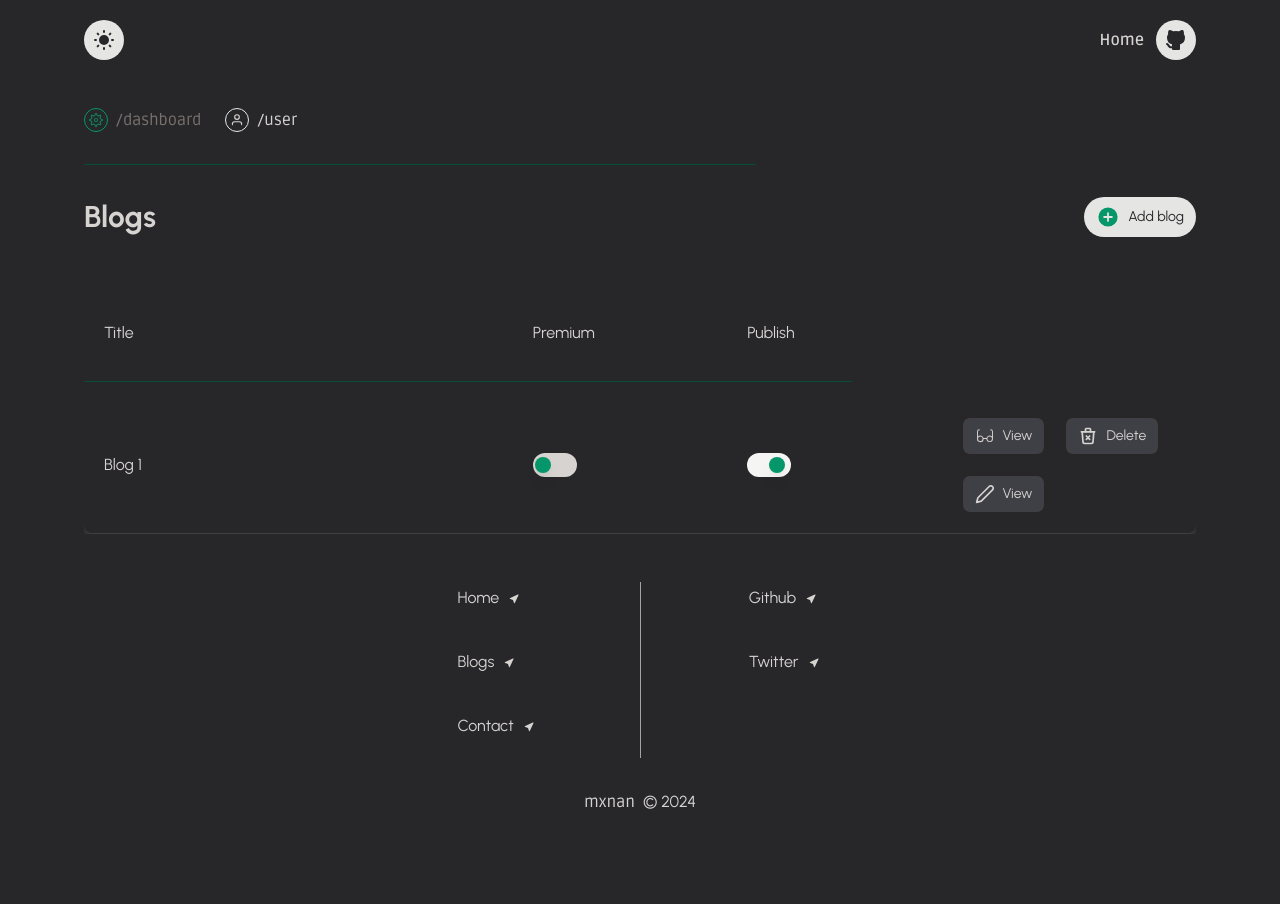
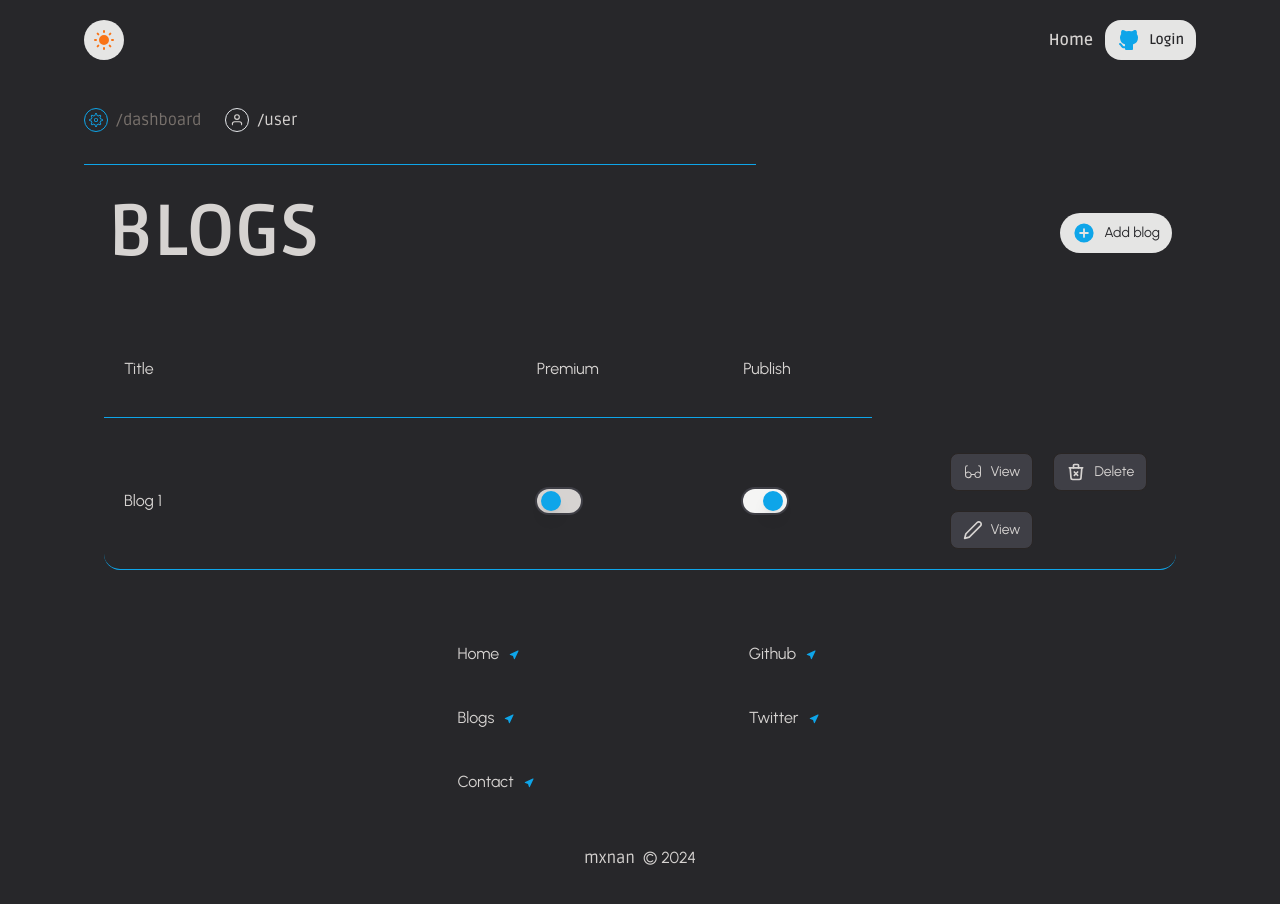
Before and after one commit to mxnan/blog-nextjs, a Next.js app: page /dashboard in a window 1280 px wide. Shown: the top 904 px of the page. Before the commit the page ends 874 px from the top, so only its background shows below. Built offline with nearby package versions, Linux system fonts and the light colour scheme; no server answers.

Commit message:
:art:
:heavy_check_mark: fully styled again, with lightmode and darkmode colors from tailwind config. to be used throughtout build.
:heavy_check_mark: customized switch from shadcn acc to light and dark mode

```diff
--- a/src/app/dashboard/components/blog-table.tsx
+++ b/src/app/dashboard/components/blog-table.tsx
@@ -8,12 +8,11 @@ import { TbTrashX } from "react-icons/tb";
 
 const BlogTable = () => {
   return (
-    <div className="relative overflow-x-auto">
+    <div className="relative overflow-x-auto p-5 rounded-md">
       <div
-        className="border-b border-stone-300 dark:border-zinc-700
-     shadow-lg dark:shadow-zinc-700
+        className="border-b border-lightmode dark:border-darkmode
       w-[700px] md:w-full
-       rounded-lg"
+       rounded-2xl"
       >
         <div className="grid grid-cols-5 p-5  ">
           <h1 className="col-span-2">Title</h1>
@@ -22,7 +21,7 @@ const BlogTable = () => {
         </div>
         <Separator
           orientation="horizontal"
-          className="bg-sky-200 dark:bg-emerald-900 max-w-3xl my-4"
+          className="bg-lightmode dark:bg-darkmode max-w-3xl my-4"
         />
         <div className="grid grid-cols-5 items-center p-5">
           <h1 className="col-span-2">Blog 1</h1>
--- a/src/app/dashboard/components/nav-links.tsx
+++ b/src/app/dashboard/components/nav-links.tsx
@@ -34,7 +34,7 @@ export default function NavLinks() {
         >
           <Icon
             className={cn("rounded-full border p-1 w-6 h-6", {
-              "text-sky-600 dark:text-emerald-600 border-sky-600 dark:border-emerald-600":
+              "text-lightmode dark:text-darkmode border-lightmode dark:border-darkmode":
                 pathname === href,
             })}
           />
--- a/src/app/dashboard/layout.tsx
+++ b/src/app/dashboard/layout.tsx
@@ -8,7 +8,7 @@ export default function layout({ children }: { children: React.ReactNode }) {
       <NavLinks />
       <Separator
         orientation="horizontal"
-        className="bg-sky-200 dark:bg-emerald-900 max-w-2xl"
+        className="bg-lightmode dark:bg-darkmode max-w-2xl"
       />
       {children}
     </div>
--- a/src/app/dashboard/page.tsx
+++ b/src/app/dashboard/page.tsx
@@ -6,12 +6,12 @@ import BlogTable from "./components/blog-table";
 
 export default function Dashboard() {
   return (
-    <section className="space-y-16">
-      <div className="flex items-center justify-between">
-        <h1 className="text-3xl font-bold">Blogs</h1>
+    <section className="space-y-12">
+      <div className="flex items-center justify-between lg:px-6">
+        <h1 className="text-7xl font-title uppercase font-bold">Blogs</h1>
         <Link href={"/dashboard/blog/create"}>
           <Button className="relative rounded-full flex gap-2">
-            <HiMiniPlusCircle className="w-6 h-6 text-sky-400 dark:text-emerald-600" />
+            <HiMiniPlusCircle className="w-6 h-6 text-lightmode dark:text-darkmode" />
             <span className="">Add blog</span>
           </Button>
         </Link>
--- a/src/components/footer/footer.tsx
+++ b/src/components/footer/footer.tsx
@@ -20,14 +20,14 @@ export default function Footer() {
                   href={item.href}
                 >
                   {item.name}
-                  <TiLocationArrow className="group-hover:translate-x-4 group-hover:rotate-45 transition-transform ease-in-out duration-500" />
+                  <TiLocationArrow className="group-hover:translate-x-4 text-lightmode dark:text-darkmode group-hover:rotate-45 transition-transform ease-in-out duration-500" />
                 </Link>
               </li>
             ))}
           </ul>
           <Separator
             orientation="vertical"
-            className="bg-stone-500 dark:bg-stone-400  absolute"
+            className=" absolute"
           />
           <ul className="space-y-4">
             {Footerlinks.right.map((item, index: number) => (
@@ -42,7 +42,7 @@ export default function Footer() {
                   href={item.href}
                 >
                   {item.name}
-                  <TiLocationArrow className="group-hover:translate-x-4 group-hover:rotate-45 transition-transform ease-in-out duration-500" />
+                  <TiLocationArrow className="group-hover:translate-x-4 text-lightmode dark:text-darkmode group-hover:rotate-45 transition-transform ease-in-out duration-500" />
                 </a>
               </li>
             ))}
--- a/src/components/nav/dropdown-logout.tsx
+++ b/src/components/nav/dropdown-logout.tsx
@@ -40,7 +40,7 @@ const DropdownLogout = () => {
             alt={user?.user_metadata.full_name}
             width={40}
             height={40}
-            className="rounded-full ring-2 ring-sky-500 dark:ring-emerald-500"
+            className="rounded-full ring-2 ring-lightmode dark:ring-darkmode"
           />
         </PopoverTrigger>
         <PopoverContent className="flex flex-col gap-3">
@@ -58,7 +58,7 @@ const DropdownLogout = () => {
                 <TfiSettings
                   size={18}
                   strokeWidth={0.5}
-                  className="group-hover:rotate-45 transition-transform ease-in-out duration-500"
+                  className="group-hover:rotate-45 text-lightmode dark:text-darkmode transition-transform ease-in-out duration-500"
                 />
               </Button>
             </Link>
@@ -74,7 +74,7 @@ const DropdownLogout = () => {
             <IoLogOutOutline
               size={18}
               strokeWidth={0.5}
-              className="group-hover:-rotate-12 transition-transform ease-in-out duration-500"
+              className="group-hover:-rotate-12 text-lightmode dark:text-darkmode  transition-transform ease-in-out duration-500"
             />
           </Button>
         </PopoverContent>
--- a/src/components/nav/login-icon.tsx
+++ b/src/components/nav/login-icon.tsx
@@ -26,8 +26,9 @@ const LoginIcon = () => {
 
   return (
     <>
-      <Button size={"icon"} className="rounded-full" onClick={handleLogin}>
-        <TbBrandGithubFilled className="w-6 h-6" />
+      <Button  className="rounded-2xl flex gap-2" onClick={handleLogin}>
+        <TbBrandGithubFilled className="w-6 h-6 text-lightmode dark:text-darkmode " />
+        Login
       </Button>
     </>
   );
--- a/src/components/theme-toggle.tsx
+++ b/src/components/theme-toggle.tsx
@@ -26,7 +26,7 @@ const ToggleTheme = () => {
             viewBox="0 0 24 24"
             fill="currentColor"
             stroke="currentColor"
-            className="w-6 h-6"
+            className="w-6 h-6 text-darkmode dark:text-lightmode "
           >
             {theme === "dark" ? (
               <path
--- a/src/components/ui/popover.tsx
+++ b/src/components/ui/popover.tsx
@@ -19,7 +19,7 @@ const PopoverContent = React.forwardRef<
       align={align}
       sideOffset={sideOffset}
       className={cn(
-        "z-50 mr-2 max-w-sm rounded-lg border border-sky-100 bg-stone-100 p-4  shadow-md outline-none data-[state=open]:animate-in data-[state=closed]:animate-out data-[state=closed]:fade-out-0 data-[state=open]:fade-in-0 data-[state=closed]:zoom-out-95 data-[state=open]:zoom-in-95 data-[side=bottom]:slide-in-from-top-2 data-[side=left]:slide-in-from-right-2 data-[side=right]:slide-in-from-left-2 data-[side=top]:slide-in-from-bottom-2 dark:border-emerald-950 dark:bg-zinc-900 ",
+        "z-50 mr-2 mt-2 max-w-sm rounded-lg border border-lightmode bg-stone-100 p-4  shadow-md outline-none data-[state=open]:animate-in data-[state=closed]:animate-out data-[state=closed]:fade-out-0 data-[state=open]:fade-in-0 data-[state=closed]:zoom-out-95 data-[state=open]:zoom-in-95 data-[side=bottom]:slide-in-from-top-2 data-[side=left]:slide-in-from-right-2 data-[side=right]:slide-in-from-left-2 data-[side=top]:slide-in-from-bottom-2 dark:border-darkmode dark:bg-zinc-900 ",
         className
       )}
       {...props}
--- a/src/components/ui/separator.tsx
+++ b/src/components/ui/separator.tsx
@@ -18,7 +18,7 @@ const Separator = React.forwardRef<
       decorative={decorative}
       orientation={orientation}
       className={cn(
-        "shrink-0 bg-zinc-200 dark:bg-zinc-800",
+        "shrink-0 text-lightmode dark:text-darkmode ",
         orientation === "horizontal" ? "h-[0.7px] w-full" : "h-full w-[0.7px]",
         className
       )}
--- a/src/components/ui/switch.tsx
+++ b/src/components/ui/switch.tsx
@@ -11,7 +11,7 @@ const Switch = React.forwardRef<
 >(({ className, ...props }, ref) => (
   <SwitchPrimitives.Root
     className={cn(
-      "peer inline-flex h-6 w-11 shrink-0 cursor-pointer items-center rounded-full border-2 border-transparent transition-colors focus-visible:outline-none focus-visible:ring-2 focus-visible:ring-zinc-950 focus-visible:ring-offset-2 focus-visible:ring-offset-white disabled:cursor-not-allowed disabled:opacity-50 data-[state=checked]:bg-stone-600 data-[state=unchecked]:bg-stone-500 dark:focus-visible:ring-zinc-300 dark:focus-visible:ring-offset-zinc-950 dark:data-[state=checked]:bg-stone-100 dark:data-[state=unchecked]:bg-stone-300",
+      "peer inline-flex h-6 w-11 shrink-0 cursor-pointer items-center rounded-full ring-2 ring-stone-200 dark:ring-zinc-700 transition-colors focus-visible:outline-none focus-visible:ring-2 focus-visible:ring-zinc-950 focus-visible:ring-offset-2 focus-visible:ring-offset-white disabled:cursor-not-allowed disabled:opacity-50 data-[state=checked]:bg-stone-500 data-[state=unchecked]:bg-stone-300 dark:focus-visible:ring-zinc-300 dark:focus-visible:ring-offset-zinc-950 dark:data-[state=checked]:bg-stone-100 dark:data-[state=unchecked]:bg-stone-300",
       className
     )}
     {...props}
@@ -19,7 +19,7 @@ const Switch = React.forwardRef<
   >
     <SwitchPrimitives.Thumb
       className={cn(
-        "pointer-events-none block h-4 w-4 rounded-full bg-sky-500 shadow-lg ring-0 transition-transform data-[state=checked]:translate-x-5 data-[state=unchecked]:translate-x-0  dark:bg-emerald-600"
+        "pointer-events-none block h-5 w-5 rounded-full bg-lightmode shadow-lg ring-0 transition-transform data-[state=checked]:translate-x-5 data-[state=unchecked]:translate-x-1  dark:bg-darkmode"
       )}
     />
   </SwitchPrimitives.Root>
--- a/tailwind.config.ts
+++ b/tailwind.config.ts
@@ -11,6 +11,11 @@ const config = {
   prefix: "",
   theme: {
     extend: {
+      colors: {
+        lightmode: "#f97316",
+        darkmode: "#0ea5e9",
+      },
+
       fontFamily: {
         // 👇 Add CSS variables
         title: ["var(--font-title)"],
```
